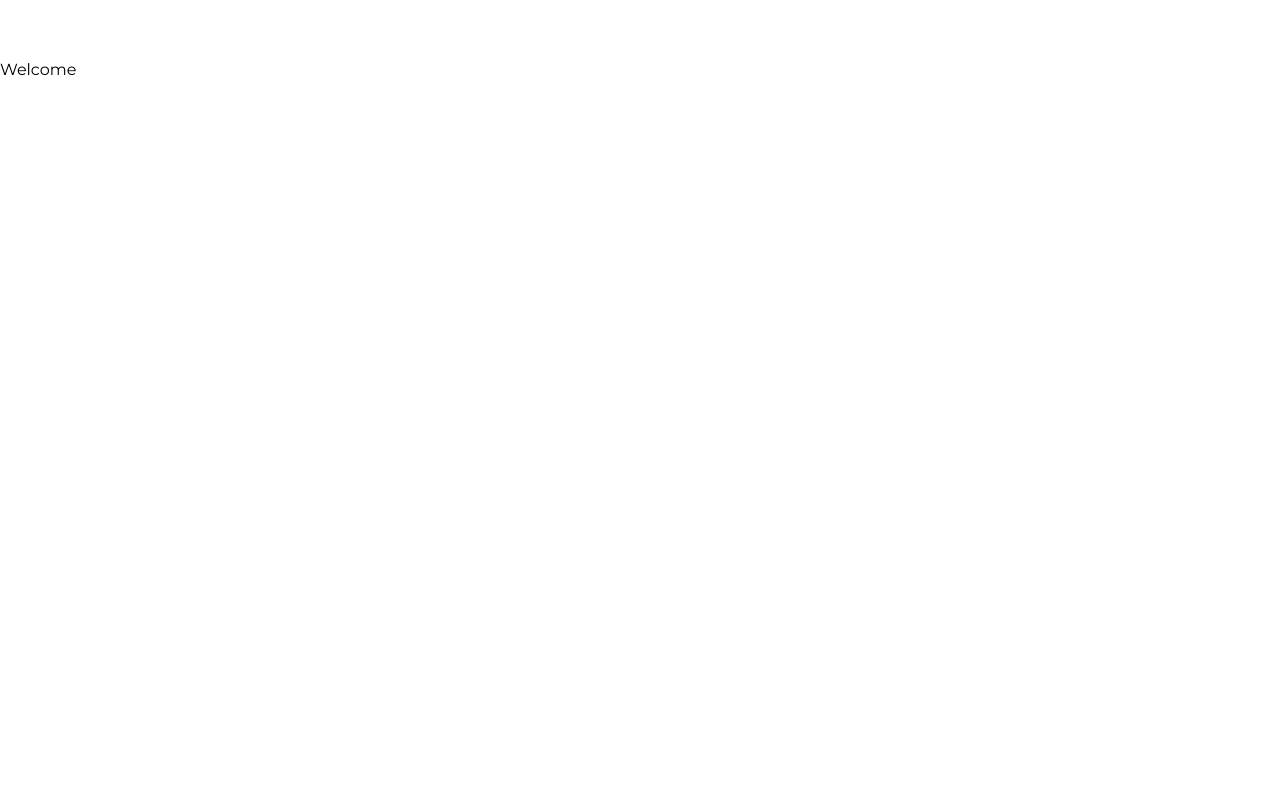
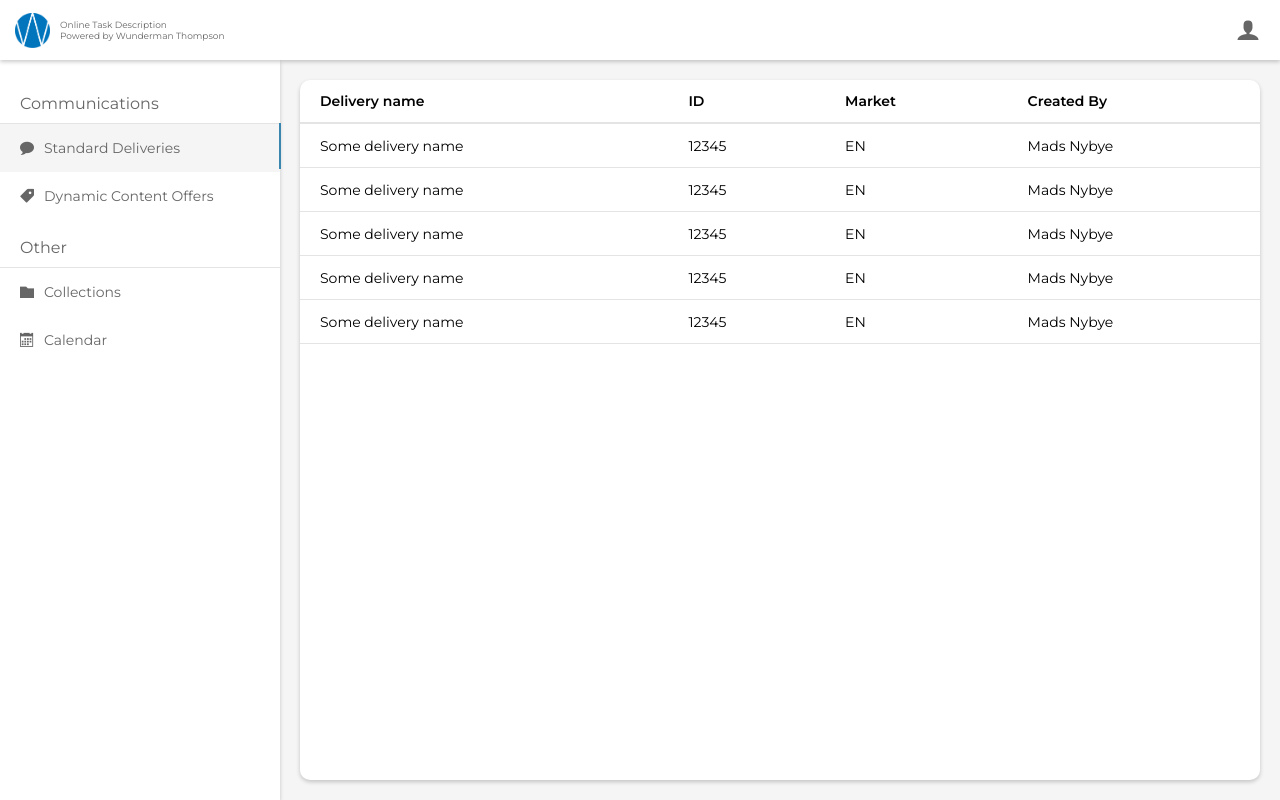
Before and after one commit to MadsBrink/vuejin, a Vue app: page / in a window 1280 px wide. Built offline with nearby package versions, Linux system fonts and the light colour scheme.

Commit message:
finished menu

```diff
--- a/src/App.vue
+++ b/src/App.vue
@@ -1,9 +1,16 @@
 <template>
-    <header v-if="displayHeader"
+    <header class="header"
+        v-if="displayHeader"
         :style="themeColors" >
+        <img class="header-logo" src="/images/client-logo.png" />
+        <span class="header-watermark">
+            Online Task Description<br>
+            Powered by Wunderman Thompson
+        </span>
+        <span class="header-user icon-user"></span>
     </header>
     <div class="main-container"
-        :class="{ header: displayHeader }"
+        :class="{ 'header-enabled': displayHeader }"
         :style="themeColors">
         <router-view />
     </div>
@@ -32,19 +39,40 @@ export default {
 
 <style lang="scss">
     @import "./components/form/formStyling.scss";
+    @import "./components/layout/layoutStyling.scss";
     @import "./scss/typografi.scss";
     @import "./scss/utils.scss";
     @import "./assets/icons/style.css";
     @import "./scss/animations.scss";
 
-    header {
+    .header {
         height: 60px;
+        padding: 0 20px 0 15px;
+        display: flex;
+        align-items: center;
+        position: relative;
+        z-index: 100;
+        &-logo {
+            height: 35px;
+        }
+        &-watermark {
+            font-size: 9px;
+            color: $grey-extra-dark;
+            padding-left: 10px;
+        }
+        &-user {
+            margin-left: auto;
+            font-size: 24px;
+            color: $grey-extra-dark;
+        }
+        box-shadow: 0 2px 4px 0 rgba(0,0,0,0.2);
     }
 
     .main-container {
         height: 100vh;
         width: 100vw;
-        &.header {
+        background-color: $grey-extra-light;
+        &.header-enabled {
             height: calc(100vh - 60px);
         }
     }
@@ -71,6 +99,12 @@ export default {
         list-style: none;
     }
 
+    hr {
+        margin: 10px 0;
+        padding: 0;
+        border-top: 1px solid $grey-light;
+    }
+
     input {
         font-family: 'Montserrat', sans-serif;
     }
--- /dev/null
+++ b/src/components/base/BaseMenuList.vue
@@ -0,0 +1,98 @@
+<template>
+    <div class="base-menu-list"
+        v-for="(list, i) in menu"
+        :key="i">
+        <h6 v-if="list.label">
+            {{ list.label }}
+        </h6>
+        <ul>
+            <li v-for="item in list.items"
+                :key="item.id"
+                :class="{ active: item === modelValue}"
+                @click="setItem($event, item)">
+                <span
+                    v-if="item.icon"
+                    :class="item.icon"></span>
+                {{ item.label }}
+            </li>
+        </ul>
+    </div>
+</template>
+
+<script>
+export default {
+    name: 'BaseMenuList',
+    props: {
+        menu: Object,
+        modelValue: Object,
+    },
+    data() {
+        return {
+            itemTop: null,
+            itemHeight: null,
+        };
+    },
+    methods: {
+        setItem(event, item) {
+            this.setItemMarker(event.target);
+            this.$emit('update:modelValue', item);
+        },
+        setItemMarker(element) {
+            this.itemTop = `${element.offsetTop}px`;
+            this.itemHeight = `${element.offsetHeight}px`;
+        },
+    },
+    mounted() {
+        const activeElement = document.querySelector('.base-menu-list .active');
+        if (activeElement) {
+            this.setItemMarker(activeElement);
+        }
+    },
+};
+</script>
+<style lang="scss" scoped>
+    h6 {
+        color: $grey-extra-dark;
+        padding: 14px 20px 10px;
+        border-bottom: 1px solid $grey-light;
+    }
+    ul {
+        color: $grey-extra-dark;
+        li {
+            display: flex;
+            align-items: center;
+            font-size: 14px;
+            padding: 15px 20px;
+            cursor: pointer;
+            transition: background-color 0.2s;
+            span {
+                margin-right: 10px;
+                margin-top: -1px;
+            }
+            &:hover {
+                background-color: $grey-extra-light;
+            }
+            &.active {
+                background-color: $grey-extra-light;
+                &::after {
+                    opacity: 1;
+                }
+            }
+        }
+    }
+    .base-menu-list:not(:first-child) {
+        h6 {
+            padding-top: 18px;
+        }
+        &::after {
+            content: "";
+            position: absolute;
+            top: v-bind(itemTop);
+            right: -1px;
+            width: 2px;
+            height: v-bind(itemHeight);
+            background-color: var(--primary);
+            transition: all 0.3s cubic-bezier(.47,1.64,.41,.8);
+        }
+    }
+</style>
--- /dev/null
+++ b/src/components/base/BaseTable.vue
@@ -0,0 +1,73 @@
+<template>
+    <table class="base-table">
+        <thead>
+            <tr>
+                <th>Delivery name</th>
+                <th>ID</th>
+                <th>Market</th>
+                <th>Created By</th>
+            </tr>
+        </thead>
+        <tbody>
+            <tr>
+                <td>Some delivery name</td>
+                <td>12345</td>
+                <td>EN</td>
+                <td>Mads Nybye</td>
+            </tr>
+            <tr>
+                <td>Some delivery name</td>
+                <td>12345</td>
+                <td>EN</td>
+                <td>Mads Nybye</td>
+            </tr>
+            <tr>
+                <td>Some delivery name</td>
+                <td>12345</td>
+                <td>EN</td>
+                <td>Mads Nybye</td>
+            </tr>
+            <tr>
+                <td>Some delivery name</td>
+                <td>12345</td>
+                <td>EN</td>
+                <td>Mads Nybye</td>
+            </tr>
+            <tr>
+                <td>Some delivery name</td>
+                <td>12345</td>
+                <td>EN</td>
+                <td>Mads Nybye</td>
+            </tr>
+        </tbody>
+    </table>
+</template>
+
+<script>
+export default {
+    name: 'BaseTable',
+};
+</script>
+<style lang="scss" scoped>
+    table {
+        width: 100%;
+        font-size: 14px;
+        border-spacing: 0;
+        th, td {
+            height: 44px;
+            text-align: left;
+            padding:0 20px;
+        }
+        th {
+            border-bottom: 2px solid $grey-light;
+        }
+        td {
+            border-bottom: 1px solid $grey-light;
+        }
+        tbody tr {
+            &:hover {
+                background-color: $grey-extra-light;
+            }
+        }
+    }
+</style>
--- a/src/components/form/formStyling.scss
+++ b/src/components/form/formStyling.scss
@@ -7,6 +7,7 @@
     margin-bottom: 20px;
     border-radius: 10px;
     transition: border-color 0.4s;
+    background-color: $white;
 
     &-checkbox {
         display: flex;
--- /dev/null
+++ b/src/components/layout/LayoutOneColumn.vue
@@ -0,0 +1,51 @@
+<template>
+    <div class="layout-one-column">
+        <div class="drawer" v-if="drawerEnabled">
+            <slot name="drawer"></slot>
+        </div>
+        <div class="content" :class="{ 'drawer-enabled': drawerEnabled }">
+            <slot name="content"></slot>
+        </div>
+    </div>
+</template>
+
+<script>
+
+export default {
+    name: 'LayoutOneColumn',
+    computed: {
+        drawerEnabled() {
+            return this.$slots.drawer;
+        },
+    },
+};
+</script>
+<style lang="scss" scoped>
+    .layout-one-column {
+        display: flex;
+        height: 100%;
+    }
+    .content {
+        display: flex;
+        flex-direction: column;
+        width: calc(100% - 280px);
+        padding: 20px;
+    }
+    .drawer {
+        height: 100%;
+        width: 280px;
+        position: relative;
+        background-color: $white;
+        padding: 20px 0;
+        box-shadow: 0 2px 4px 0 rgba(0,0,0,0.2);
+        &::before {
+            content: "";
+            position: absolute;
+            top: -5px;
+            left: 0;
+            width: 100%;
+            height: 5px;
+            background-color: $white;
+        }
+    }
+</style>
--- /dev/null
+++ b/src/components/layout/layoutStyling.scss
@@ -0,0 +1,6 @@
+.content-wrapper {
+    flex: 1;
+    border-radius: 10px;
+    background-color: $white;
+    box-shadow: 0 2px 4px 0 rgba(0,0,0,0.2);
+}
--- a/src/scss/variables.scss
+++ b/src/scss/variables.scss
@@ -4,7 +4,7 @@ $grey-extra-dark: #666666;
 $grey-dark: #999999;
 $grey-medium: #CCCCCC;
 $grey-light: #E4E4E4;
-$grey-extra-light: #F5F5F5;
+$grey-extra-light: #f5f5f5;
 
 $error: #b45045;
 $error-light: #EFC4BF;
--- a/src/views/Home.vue
+++ b/src/views/Home.vue
@@ -1,12 +1,53 @@
 <template>
-    <div class="home">
-        Welcome
-    </div>
+    <layout-one-column>
+        <template #drawer>
+            <base-menu-list
+                v-model="menuActive"
+                :menu="menu" />
+        </template>
+        <template #content>
+            <div class="content-wrapper">
+                <base-table />
+            </div>
+        </template>
+    </layout-one-column>
 </template>
 
 <script>
+import BaseTable from '../components/base/BaseTable.vue';
+import BaseMenuList from '../components/base/BaseMenuList.vue';
+import LayoutOneColumn from '../components/layout/LayoutOneColumn.vue';
 
 export default {
     name: 'Home',
+    components: {
+        BaseTable,
+        BaseMenuList,
+        LayoutOneColumn,
+    },
+    data() {
+        return {
+            menu: [
+                {
+                    label: 'Communications',
+                    items: [
+                        { label: 'Standard Deliveries', icon: 'icon-bubble' },
+                        { label: 'Dynamic Content Offers', icon: 'icon-price-tag' },
+                    ],
+                },
+                {
+                    label: 'Other',
+                    items: [
+                        { label: 'Collections', icon: 'icon-folder' },
+                        { label: 'Calendar', icon: 'icon-calendar' },
+                    ],
+                },
+            ],
+            menuActive: null,
+        };
+    },
+    created() {
+        [this.menuActive] = this.menu[0].items;
+    },
 };
 </script>
```
Also changed, not shown: public/images/client-logo.png (added).
